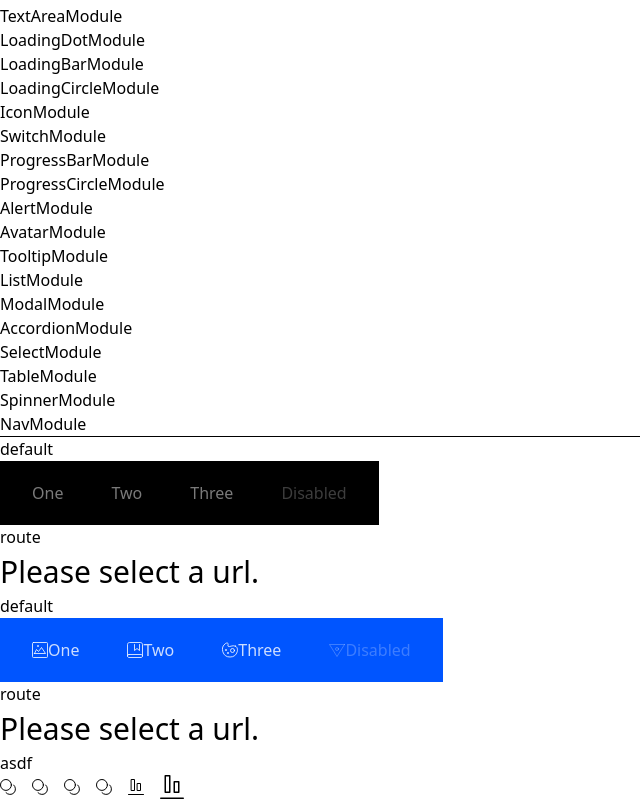
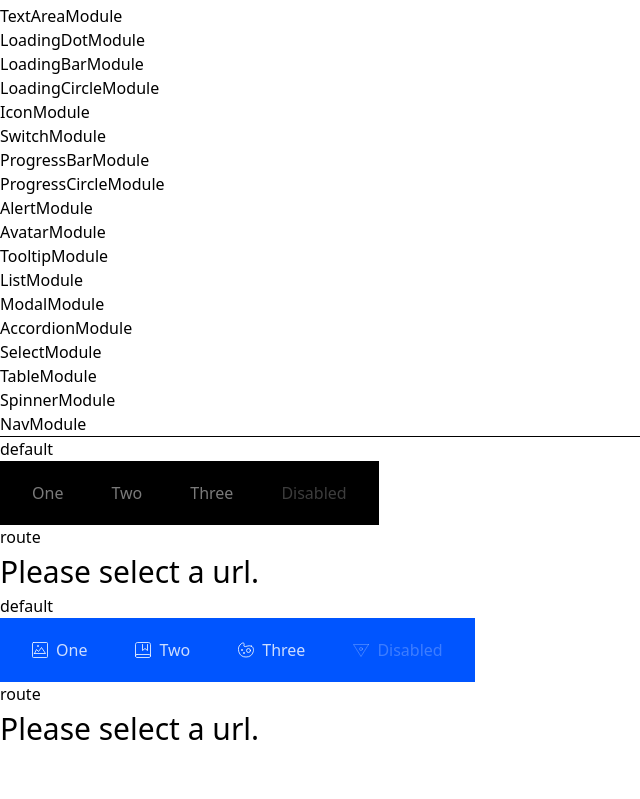
Before and after one commit to yyonggithub/ts-react-tailwind, a React (Create React App) app: page /NavModule in a window 1280 px wide. Shown: the part 164-963 px from the top of the page, without its empty margins (0-640 px from the left). After the commit the page ends 915 px from the top, so only its background shows below. Built offline with nearby package versions, Linux system fonts and the light colour scheme; the HTML template or start-up script is replaced by a standard one.

Commit message:
feat: fix nav icon

```diff
--- a/src/modules/button/index.tsx
+++ b/src/modules/button/index.tsx
@@ -113,6 +113,15 @@ class ButtonModule extends React.Component {
             <input id="upload" type="file" className="appearance-none hidden" />
           </Button>
         </DocGroup>
+        <DocGroup name="file upload">
+          <Button>
+            <label htmlFor="upload" className="flex items-center">
+              File Upload
+              <Icon className="-mr-1 ml-2" icon="app" />
+            </label>
+            <input id="upload" type="file" className="appearance-none hidden" />
+          </Button>
+        </DocGroup>
       </React.Fragment>
     );
   }
--- a/src/modules/nav/index.tsx
+++ b/src/modules/nav/index.tsx
@@ -7,7 +7,7 @@ import {
   RouteComponentProps,
 } from "react-router-dom";
 import DocGroup from "../../components/doc-group";
-import Nav, { BtnProps } from "../../components/nav";
+import Nav from "../../components/nav";
 import Button from "../../components/button";
 import Icon from "../../components/icon";
 
@@ -87,7 +87,6 @@ const NavContext = createContext<INavContext>({
   id: "",
 });
 
-// TODO: 丢失图标
 const NavModule: FC<{
   match: { url: string; params: { [prop: string]: string } };
 }> = (props) => {
@@ -159,6 +158,7 @@ const NavModule: FC<{
                 }
                 focusColor="bg-primary-bright"
                 icon={item.icon}
+                iconMargin={"mr-2"}
               >
                 <NavLink
                   to={`${match.url + "/" + item.route}`}
@@ -186,13 +186,6 @@ const NavModule: FC<{
           render={() => <h3>Please select a url.</h3>}
         />
       </div>
-      <DocGroup name="asdf">
-        {options.map((item, index) => {
-          return <Icon icon={"duplicate"} key={index} />;
-        })}
-        <Icon icon="align-bottom"></Icon>
-        <Icon size="24px" icon="align-bottom"></Icon>
-      </DocGroup>
     </>
   );
 };
```
